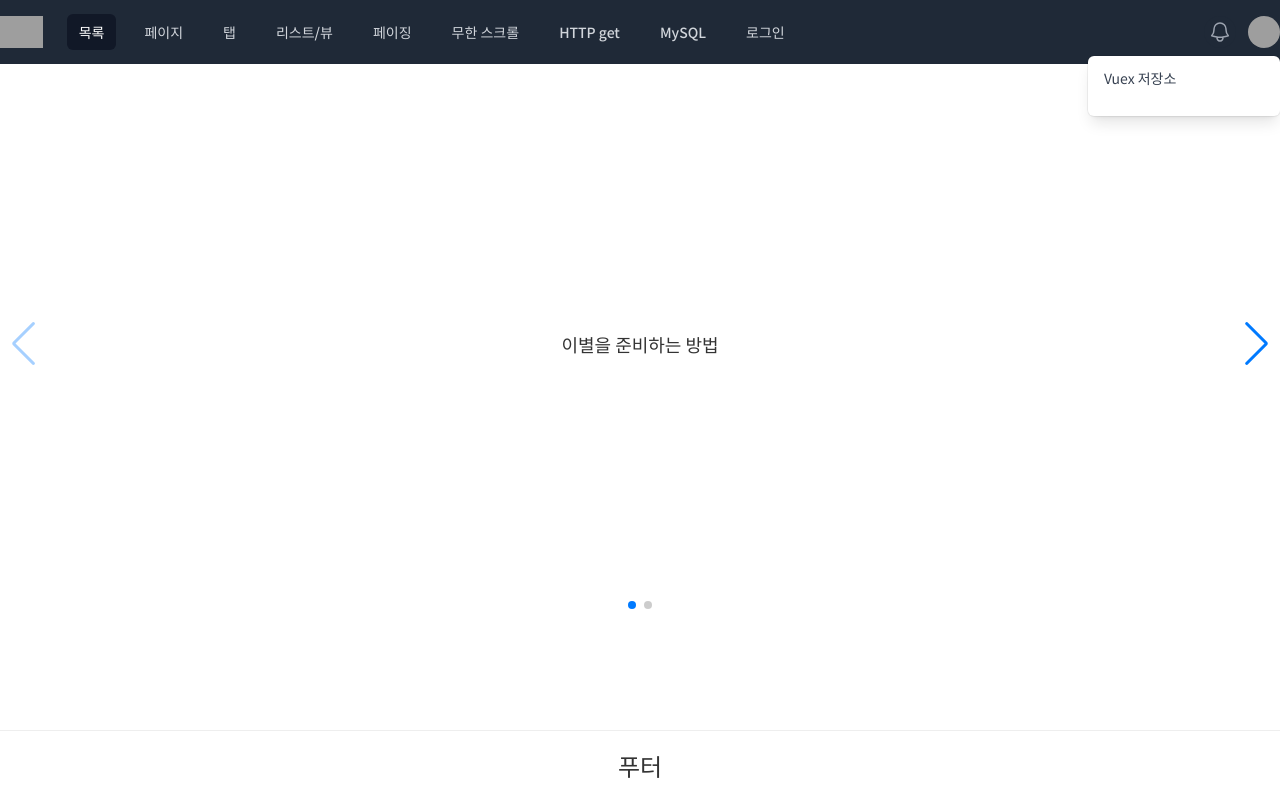
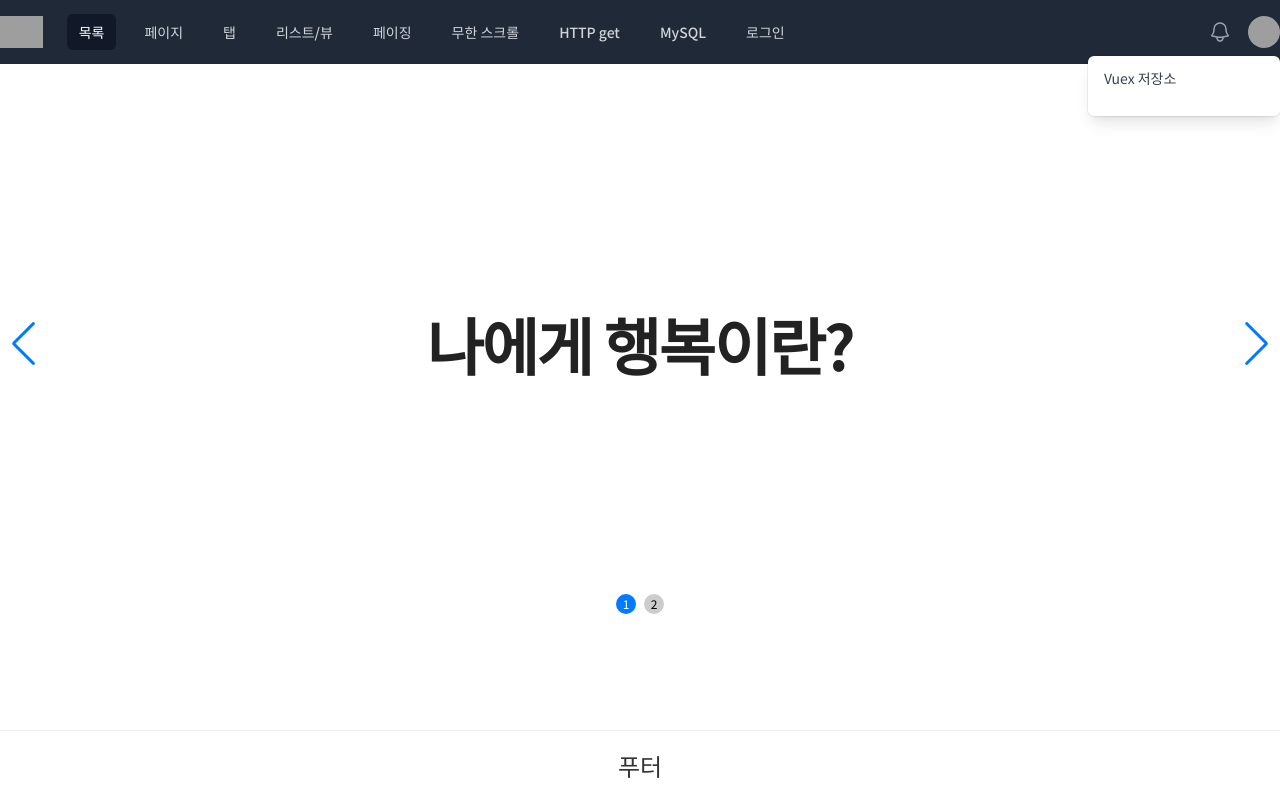
Before and after one commit to nohyoungjin/vue, a Vue app in the folder vue-project/: page /SwiperSlide in a window 1280 px wide. Built offline with nearby package versions, Linux system fonts and the light colour scheme; grey boxes are pictures that could not be loaded; what vue-cookies would draw is missing.

Commit message:
Swiper 슬라이더 2

```diff
--- a/vue-project/package.json
+++ b/vue-project/package.json
@@ -12,6 +12,7 @@
     "axios": "^0.26.1",
     "bcrypt": "^5.1.0",
     "core-js": "^3.8.3",
+    "gsap": "^3.11.4",
     "node-sass": "^7.0.1",
     "sass": "^1.50.1",
     "sass-loader": "^12.6.0",
--- a/vue-project/src/views/SwiperSlide.vue
+++ b/vue-project/src/views/SwiperSlide.vue
@@ -1,33 +1,47 @@
 <template>
     <div class="main_visual">
         <swiper
+            :slidesPerView="1"
+            :spaceBetween="30"
+            :autoplay="{
+                delay: 10000,
+                disableOnInteraction: false,
+            }"
+            :loop="true"
+            :loopedSlides="1"
+            :navigation="true"
+            :pagination="pagination"
+            :effect="'card'"
+            :fadeEffect="{
+                crossFade: true,
+            }"
             :modules="modules"
-        :slides-per-view="1"
-        :space-between="50"
-        navigation
-        :pagination="{ clickable: true }"
             @swiper="onSwiper"
             @slideChange="onSlideChange"
+            class="mySwiper"
         >
+            <swiper-slide :key="index"
+            class="main_visual_item">
+                <div class="main_visual_content_inner">
+                    <div class="inner">
+                        <p class="tit1"><span>나에게 행복이란?</span></p>
+                    </div>
+                </div>
+            </swiper-slide>
+
             <swiper-slide class="main_visual_item">
                 <div class="main_visual_content_inner">
                     <div class="inner">
-                    <p class="tit1">이별을 준비하는 방법</p>
+                        <p class="tit1"><span>하나를 보면 열을 생각할 수 있는 여유</span></p>
                     </div>
                 </div>
             </swiper-slide>
-        <swiper-slide class="main_visual_item">
-            이별을 준비하는 방법
-        </swiper-slide>
-        <!-- <swiper-slide class="main_visual_item">
-            Slide 3
-        </swiper-slide> -->
         </swiper>
     </div>
   </template>
   <script>
     // import Swiper core and required modules
-    import { Navigation, Pagination, A11y } from 'swiper'
+    import { Autoplay, Navigation, Pagination, A11y, EffectFade } from 'swiper'
 
     // Import Swiper Vue.js components
     import { Swiper, SwiperSlide } from 'swiper/vue'
@@ -37,26 +51,51 @@
     import 'swiper/css/navigation'
     import 'swiper/css/pagination'
 
+    import gsap from 'gsap'
+
     // Import Swiper styles
     export default {
       components: {
         Swiper,
-        SwiperSlide,
+        SwiperSlide
       },
       setup() {
-
         const onSwiper = (swiper) => {
             console.log(swiper)
+            gsap.fromTo('.main_visual_content_inner p.tit1 span', {
+                y: 80,
+                autoAlpha: 0
+            }, {
+                y: 0,
+                autoAlpha: 1,
+                duration: 0.35
+            })
         }
 
         const onSlideChange = () => {
             console.log('slide change')
+
+            gsap.fromTo('.main_visual_content_inner p.tit1 span', {
+                y: 80,
+                autoAlpha: 0
+            }, {
+                y: 0,
+                autoAlpha: 1,
+                duration: 0.35
+            })
         }
 
         return {
             onSwiper,
             onSlideChange,
-          modules: [Navigation, Pagination, A11y],
+
+            pagination: {
+                clickable: true,
+                    renderBullet: function (index, className) {
+                    return '<span class="' + className + '">' + (index + 1) + "</span>";
+                },
+            },
+            modules: [Autoplay, Navigation, Pagination, A11y, EffectFade],
         }
 
       },
@@ -97,4 +136,25 @@
     object-fit: cover;
 }
 
+.main_visual_content_inner p {overflow:hidden;font-size:3.875rem;font-weight:700;color:#222;line-height:72px;letter-spacing:-2px}
+.main_visual_content_inner p em {color:#44a2e9}
+.main_visual_content_inner p > span {display:block;opacity:0}
+.main_visual_content_inner p br {display:block}
+
+.swiper-pagination-bullet {
+    width: 20px;
+    height: 20px;
+    text-align: center;
+    line-height: 20px;
+    font-size: 12px;
+    color: #000;
+    opacity: 1;
+    background: rgba(0, 0, 0, 0.2);
+}
+
+.swiper-pagination-bullet-active {
+    color: #fff;
+    background: #007aff;
+}
+
 </style>
```
Also changed, not shown: 1 other file (tests, documents, lock files or other folders). Lines whose indentation alone changed are shown as unchanged.
